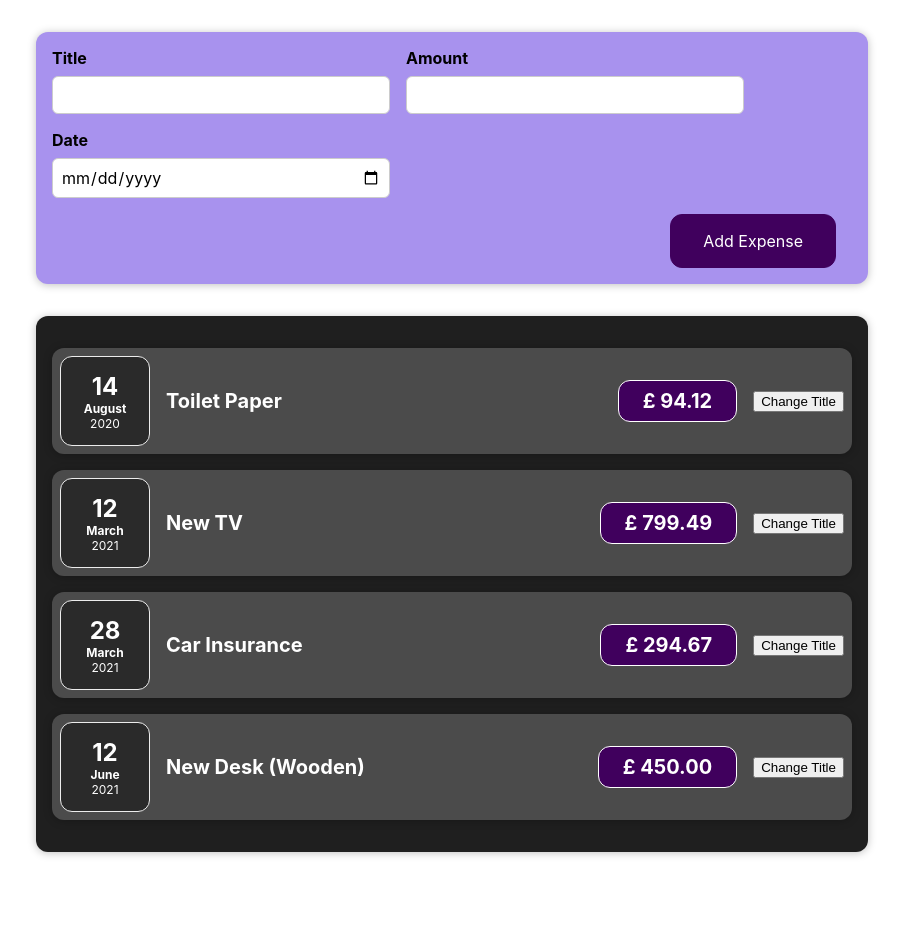
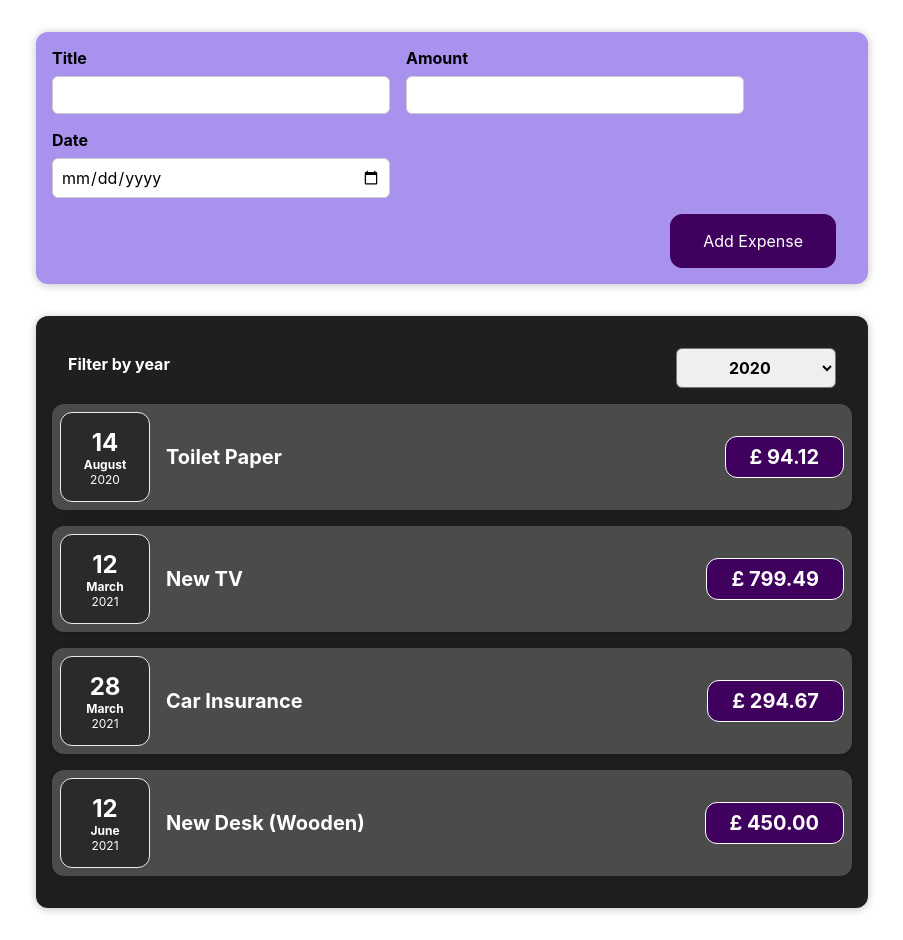
Before and after one commit to jwright90/react-packt-max, a React (Create React App) app: page / in a window 1280 px wide. Shown: the whole page, without its empty margins (188-1091 px from the left). Before the commit the page ends 884 px from the top, so only its background shows below. Built offline with nearby package versions, Linux system fonts and the light colour scheme.

Commit message:
complete section 4

```diff
--- a/src/components/Expenses/ExpenseItem.js
+++ b/src/components/Expenses/ExpenseItem.js
@@ -1,24 +1,15 @@
-import React, { useState } from 'react';
 import ExpenseDate from './ExpenseDate';
 import Card from '../UI/Card';
 import './ExpenseItem.css';
 
 const ExpenseItem = (props) => {
 
-  const [title, setTitle] = useState(props.title);
-
-  const clickHandler = () => {
-    setTitle('Updated');
-    console.log(title);
-  }
-
   return (
     <Card className="expense-item">
       <ExpenseDate date={props.date} />
       <div className="expense-item__description">
-        <h2>{title}</h2>
+        <h2>{props.title}</h2>
         <div className="expense-item__price">£ {props.amount.toFixed(2)}</div>
-        <button onClick={clickHandler}>Change Title</button>
       </div>
     </Card>
   );
--- a/src/components/Expenses/Expenses.js
+++ b/src/components/Expenses/Expenses.js
@@ -1,9 +1,28 @@
+import React, { useState } from 'react';
 import ExpenseItem from './ExpenseItem';
+import ExpensesFilter from './ExpensesFilter';
 import Card from '../UI/Card';
 
+// Expenses is the parent element of ExpensesFilter
+// We can pass a function down to a component, and then call that function inside the child component
+// when something happens
+
 const Expenses = (props) => {
+
+  { /* Use state to define state with the dropdown year*/ }
+  const [dropdownYear, setDropdownYear] = useState('2020');
+
+  {/* Define a function that takes in an argument */ }
+  const dropdownChangeHandler = selectedYear => {
+    setDropdownYear(selectedYear);
+  }
+
   return (
+    <div >
+
       <Card className="expenses">
+        <ExpensesFilter selected={dropdownYear} onDropdownChange={dropdownChangeHandler} />
+        {/* Add a prop that points to a function */}
         <ExpenseItem
           title={props.items[0].title}
           amount={props.items[0].amount}
@@ -25,6 +44,7 @@
           date={props.items[3].date}
         />
       </Card>
+    </div>
   );
 }
 
--- /dev/null
+++ b/src/components/Expenses/ExpensesFilter.css
@@ -0,0 +1,24 @@
+.expenses-filter {
+  color: white;
+  padding: 0 1rem;
+}
+
+.expenses-filter__control {
+  display: flex;
+  width: 100%;
+  align-items: center;
+  justify-content: space-between;
+  margin: 1rem 0;
+}
+
+.expenses-filter label {
+  font-weight: bold;
+  margin-bottom: 0.5rem;
+}
+
+.expenses-filter select {
+  font: inherit;
+  padding: 0.5rem 3rem;
+  font-weight: bold;
+  border-radius: 6px;
+}
--- /dev/null
+++ b/src/components/Expenses/ExpensesFilter.js
@@ -0,0 +1,24 @@
+import './ExpensesFilter.css';
+
+const ExpensesFilter = (props) => {
+
+  const onDropdownChangeHandler = (e) => {
+    props.onDropdownChange(e.target.value); {/* Call the function defined in the parent element through props when a change occurs */ }
+  }
+
+  return (
+    <div className='expenses-filter'>
+      <div className='expenses-filter__control'>
+        <label>Filter by year</label>
+        <select value={props.selected} onChange={onDropdownChangeHandler}>
+          <option value='2022' >2022</option>
+          <option value='2021' >2021</option>
+          <option value='2020' >2020</option>
+          <option value='2019' >2019</option>
+        </select>
+      </div>
+    </div>
+  );
+};
+
+export default ExpensesFilter;
--- a/src/components/Expenses/NewExpenses/NewExpense.js
+++ b/src/components/Expenses/NewExpenses/NewExpense.js
@@ -13,8 +13,6 @@
     props.onAddExpense(expenseData);
   };
 
-
-
   return (
     <div className="new-expense">
       <ExpenseForm onSaveExpenseData={onSaveExpenseDataHandler} />
```
Also changed, not shown: 2 other files (tests, documents, lock files or other folders). Lines whose indentation alone changed are shown as unchanged.
